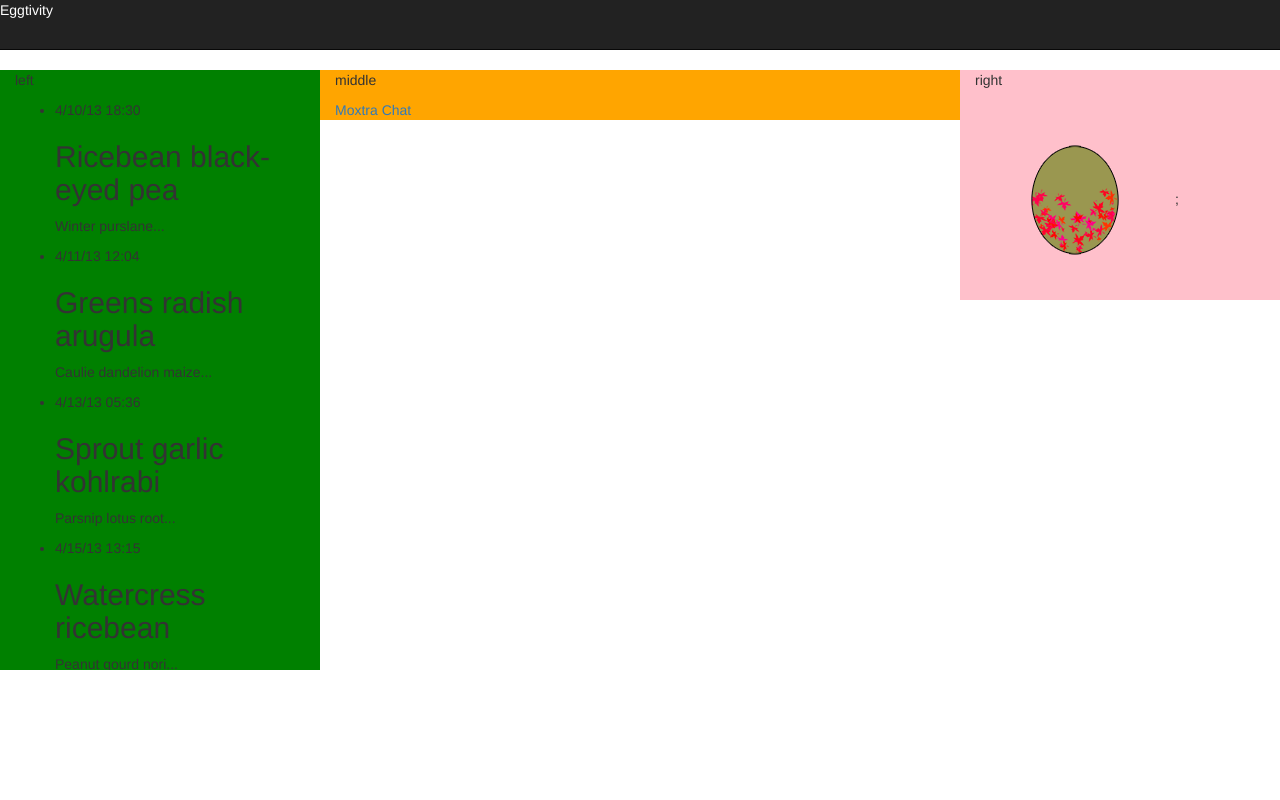
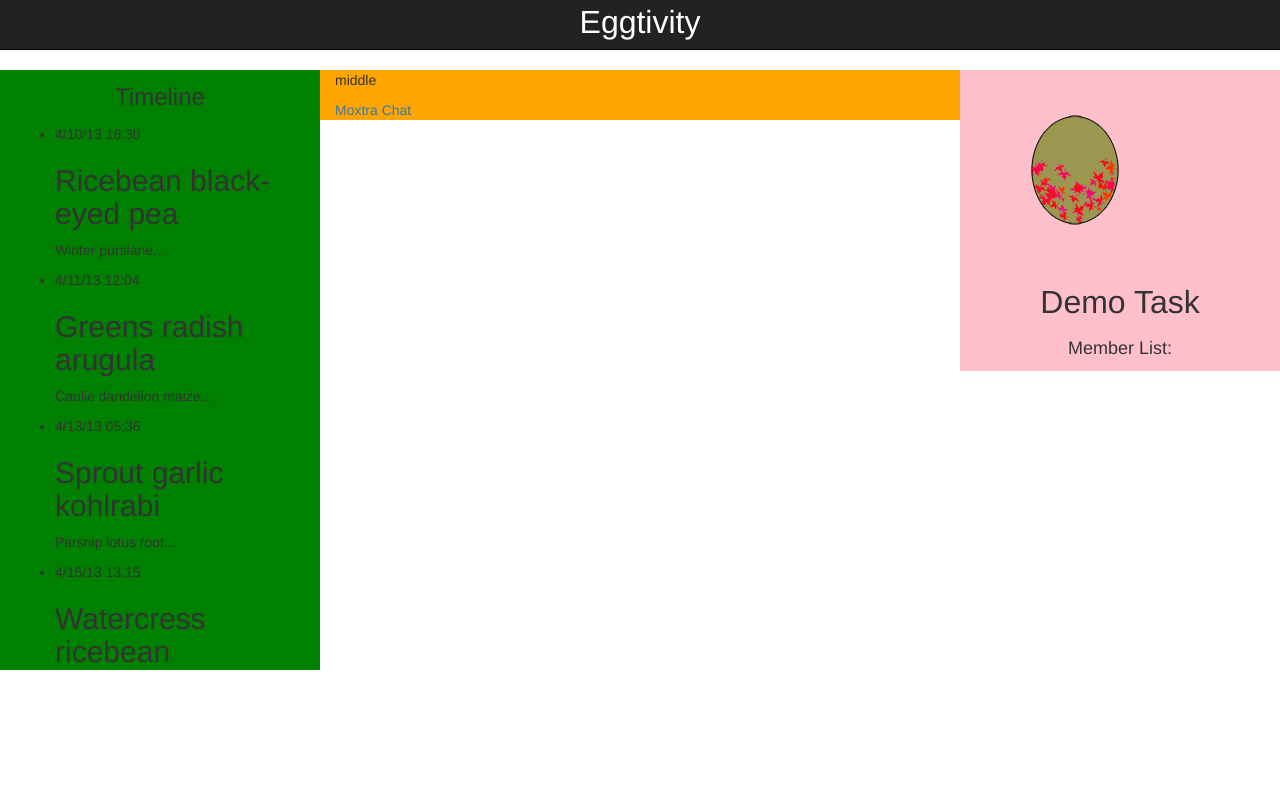
Before and after one commit to aliche-a/Eggtivity, a plain HTML site: page index.html in a window 1280 px wide. Drawn offline with Linux system fonts and the light colour scheme; a script that the page names is missing.

Commit message:
changed text

```diff
--- a/css/styles.css
+++ b/css/styles.css
@@ -28,8 +28,8 @@ i {
   height: 100%;
 
 	  /* General Blueprint Style */
-	@import url(http://fonts.googleapis.com/css?family=Lato:300,400,700);
-	/*@font-face {
+	/*@import url(http://fonts.googleapis.com/css?family=Lato:300,400,700);
+	@font-face {
 		font-family: 'fontawesome';
 		src:url('../fonts/fontawesome.eot');
 		src:url('../fonts/fontawesome.eot?#iefix') format('embedded-opentype'),
@@ -40,12 +40,12 @@ i {
 		font-style: normal;
 	}*/
 
-	*, *:after, *:before { -webkit-box-sizing: border-box; -moz-box-sizing: border-box; box-sizing: border-box; }
-	body, html { font-size: 100%; padding: 0; margin: 0;}
+	/* *, *:after, *:before { -webkit-box-sizing: border-box; -moz-box-sizing: border-box; box-sizing: border-box; }
+	body, html { font-size: 100%; padding: 0; margin: 0;} */
 
 	/* Clearfix hack by Nicolas Gallagher: http://nicolasgallagher.com/micro-clearfix-hack/ */
-	.clearfix:before, .clearfix:after { content: " "; display: table; }
-	.clearfix:after { clear: both; }
+	/* .clearfix:before, .clearfix:after { content: " "; display: table; }
+	.clearfix:after { clear: both; }*/
 
 	body {
 	    font-family: 'Lato', Calibri, Arial, sans-serif;
--- a/index.html
+++ b/index.html
@@ -23,14 +23,16 @@
 	<body>
 <!-- header -->
         <div id="top-nav" class="navbar navbar-inverse navbar-static-top">
-            <div id="title">Eggtivity</div>
+            <div id="title">
+                <center><font size="6">Eggtivity</font></center>
+            </div>
 
         </div>
 
         <div class="container-fluid">
             <div class="row">
                 <div class="col-sm-3 left" style = "overflow-y: auto; height: 600px;">
-                    <p>left</p>
+                    <p><center><font size="5">Timeline</font></center></p>
 
                     <ul class="cbp_tmtimeline"> <!--ADDED for timeline-->
                     <li>
@@ -84,8 +86,9 @@
                 </div>
 
                 <div class="col-sm-3 right">
-                    <p>right</p>
-                    <img src = "./egg/egg-yellow3.png" style ="width: 50%, height: 50%, text-align: center">;
+                    <img src = "./egg/egg-yellow3.png" style ="width: 50%, height: 50%, text-align: center">
+                    <p><center><font size="6">Demo Task</font></center></p>
+                    <p><center><font size="4">Member List:</font></center></p>
                 </div>
 
             </div>
```
Also changed, not shown: 5 other files.
